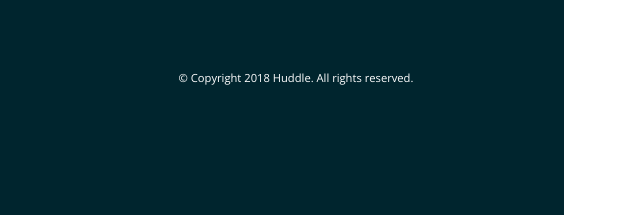
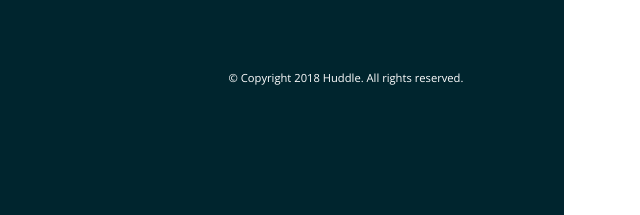
Before and after one commit to Meh-R/projetGroupe1, a plain HTML site: page index.html in a window 1536 px wide. Shown: the part 3764-3979 px from the top of the page, 972-1612 px from the left, 640 px wide, since content can reach past the window. Drawn offline with nearby package versions, Linux system fonts and the light colour scheme.

Commit message:
finished css footer

```diff
--- a/style/style.css
+++ b/style/style.css
@@ -201,7 +201,7 @@
   }
   .footer-copyright {
     position: relative;
-    left: 500px;
+    right: -550px;
     top: 100px;
   }
 }
```
